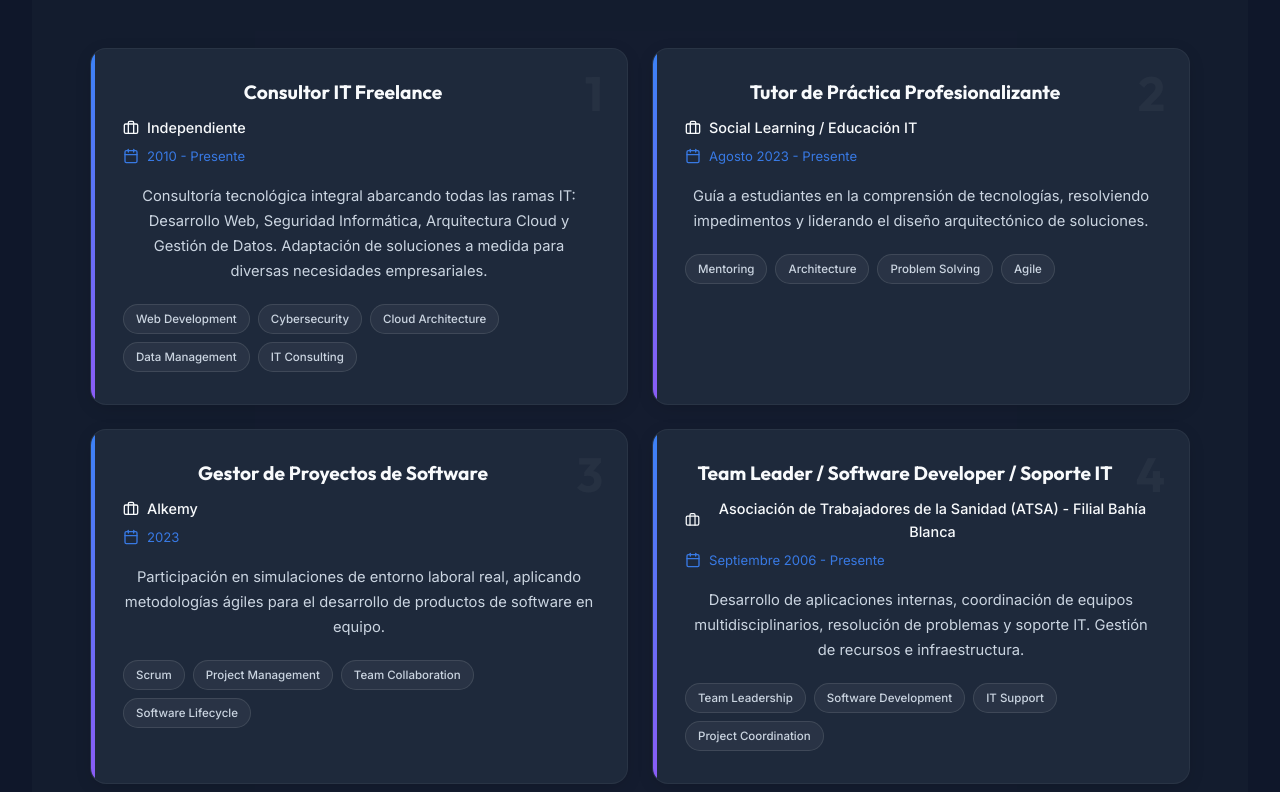
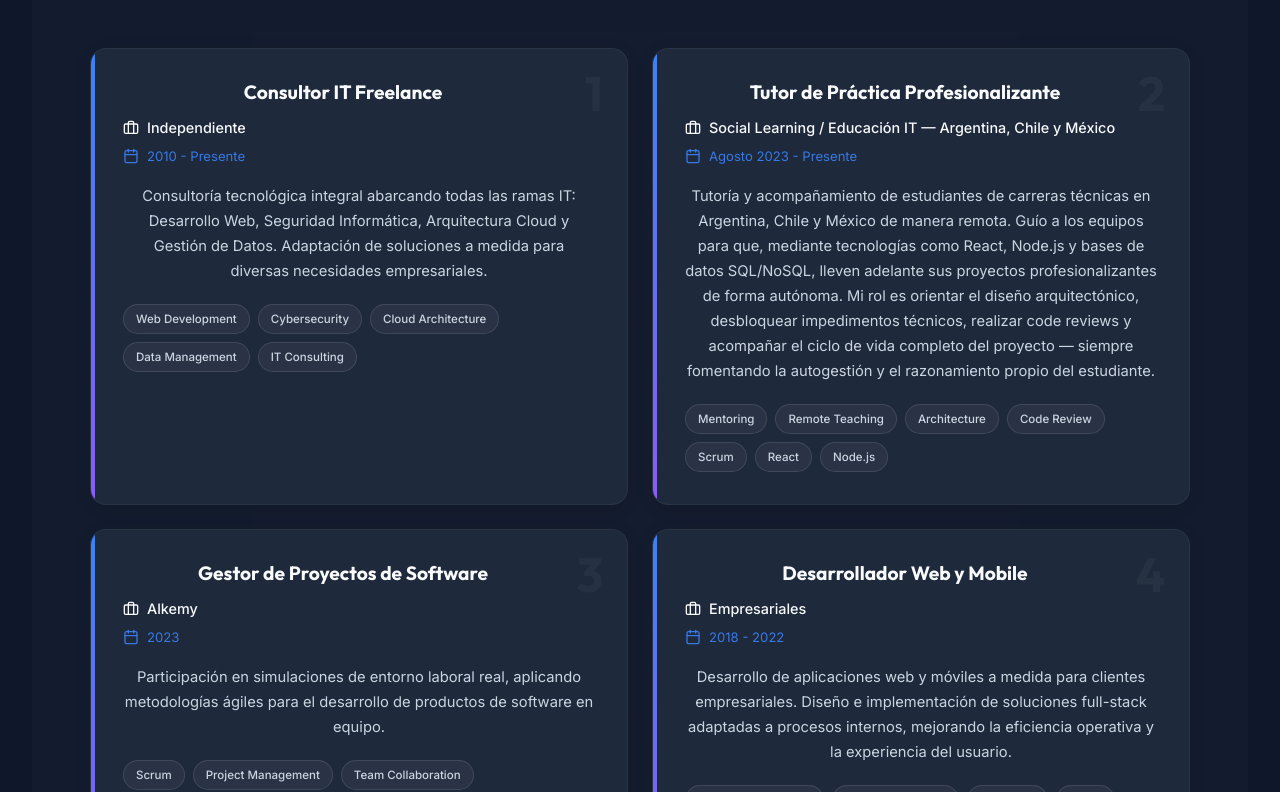
Before and after one commit to gabrielgagz/gabrielgagz.github.io, a React (Vite) app: page / in a window 1280 px wide. Shown: the part 1748-2540 px from the top of the page. Built offline with nearby package versions, Linux system fonts and the light colour scheme.

Commit message:
Update experience descriptions, add Empresariales role and Social Learning tutor detail

```diff
--- a/src/components/Education.jsx
+++ b/src/components/Education.jsx
@@ -20,6 +20,9 @@ const Education = () => {
                             <h4 className="edu-title">Técnico Superior en Programación</h4>
                             <p className="edu-institution">Teclab Instituto Técnico Superior</p>
                             <p className="edu-date">2020 - 2023</p>
+                            <p style={{ fontSize: '0.88rem', color: 'var(--text-secondary)', marginTop: '0.75rem', lineHeight: '1.6' }}>
+                                Carrera técnica de 3 años con enfoque integral en ingeniería de software. Materias cursadas: Programación Orientada a Objetos, Desarrollo Web (HTML, CSS, JS), Bases de Datos Relacionales, Arquitectura y Redes, Análisis de Sistemas y Metodologías Ágiles. Trabajo práctico final: desarrollo de una aplicación web completa de gestión, cubriendo análisis, diseño, implementación y despliegue.
+                            </p>
                         </div>
                     </div>
 
--- a/src/data/portfolioData.js
+++ b/src/data/portfolioData.js
@@ -12,10 +12,10 @@ export const experiencesInfo = [
   {
     id: 2,
     role: "Tutor de Práctica Profesionalizante",
-    company: "Social Learning / Educación IT",
+    company: "Social Learning / Educación IT — Argentina, Chile y México",
     duration: "Agosto 2023 - Presente",
-    description: "Guía a estudiantes en la comprensión de tecnologías, resolviendo impedimentos y liderando el diseño arquitectónico de soluciones.",
-    skills: ["Mentoring", "Architecture", "Problem Solving", "Agile"]
+    description: "Tutoría y acompañamiento de estudiantes de carreras técnicas en Argentina, Chile y México de manera remota. Guío a los equipos para que, mediante tecnologías como React, Node.js y bases de datos SQL/NoSQL, lleven adelante sus proyectos profesionalizantes de forma autónoma. Mi rol es orientar el diseño arquitectónico, desbloquear impedimentos técnicos, realizar code reviews y acompañar el ciclo de vida completo del proyecto — siempre fomentando la autogestión y el razonamiento propio del estudiante.",
+    skills: ["Mentoring", "Remote Teaching", "Architecture", "Code Review", "Scrum", "React", "Node.js"]
   },
   {
     id: 3,
@@ -27,11 +27,19 @@ export const experiencesInfo = [
   },
   {
     id: 4,
+    role: "Desarrollador Web y Mobile",
+    company: "Empresariales",
+    duration: "2018 - 2022",
+    description: "Desarrollo de aplicaciones web y móviles a medida para clientes empresariales. Diseño e implementación de soluciones full-stack adaptadas a procesos internos, mejorando la eficiencia operativa y la experiencia del usuario.",
+    skills: ["Mobile Development", "Web Development", "Full-Stack", "UI/UX", "Client Management"]
+  },
+  {
+    id: 5,
     role: "Team Leader / Software Developer / Soporte IT",
     company: "Asociación de Trabajadores de la Sanidad (ATSA) - Filial Bahía Blanca",
     duration: "Septiembre 2006 - Presente",
-    description: "Desarrollo de aplicaciones internas, coordinación de equipos multidisciplinarios, resolución de problemas y soporte IT. Gestión de recursos e infraestructura.",
-    skills: ["Team Leadership", "Software Development", "IT Support", "Project Coordination"]
+    description: "Más de 18 años liderando el área de Sistemas de ATSA Bahía Blanca. Responsable del desarrollo e implementación de soluciones tecnológicas integrales: sistemas de gestión de afiliados, automatización de procesos administrativos e infraestructura IT. Lidero un equipo técnico multidisciplinario coordinando desarrollo, soporte y mantenimiento. Gestión de servidores Linux/Windows, bases de datos MySQL y despliegue de aplicaciones web. Proyecto más reciente: Carnet Digital para afiliados — una aplicación web full-stack (React + PHP + MySQL) que permite a cada afiliado generar y presentar su credencial digital verificable desde cualquier dispositivo, eliminando el carnet físico y mejorando la accesibilidad del servicio.",
+    skills: ["Team Leadership", "PHP / Laravel", "React", "MySQL", "Linux Server", "IT Infrastructure", "Digital Credential", "Agile Project Management"]
   }
 ];
 
```
